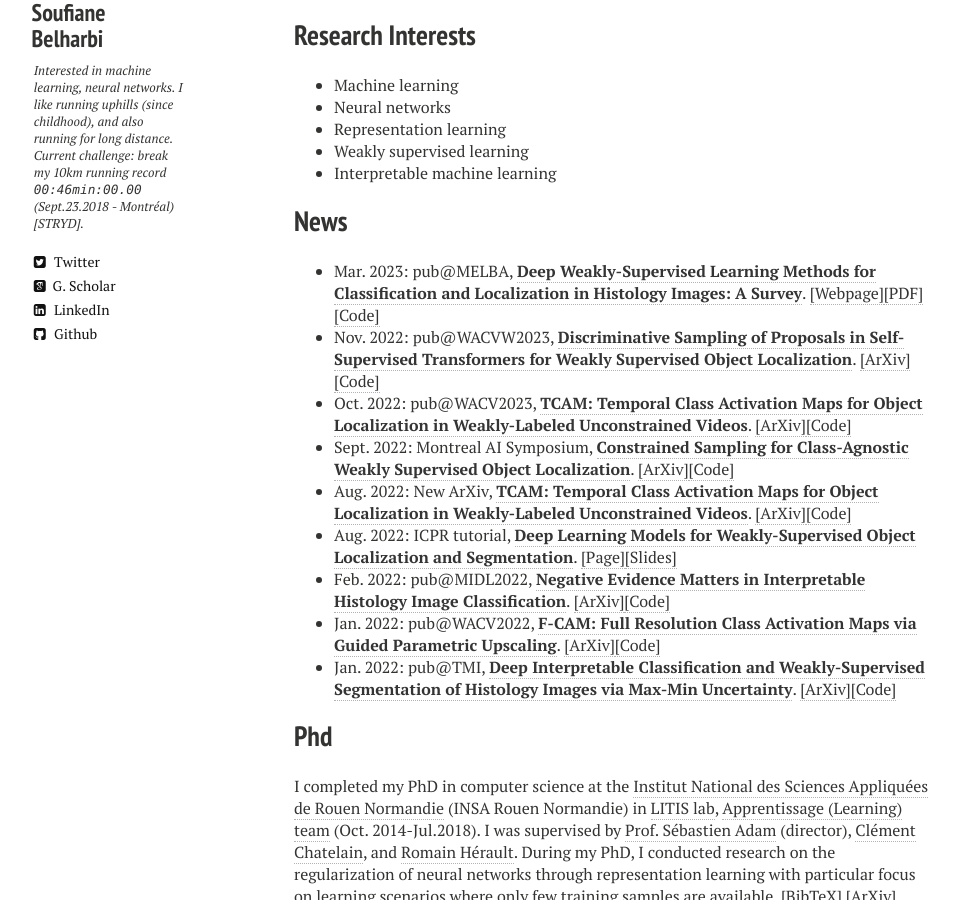
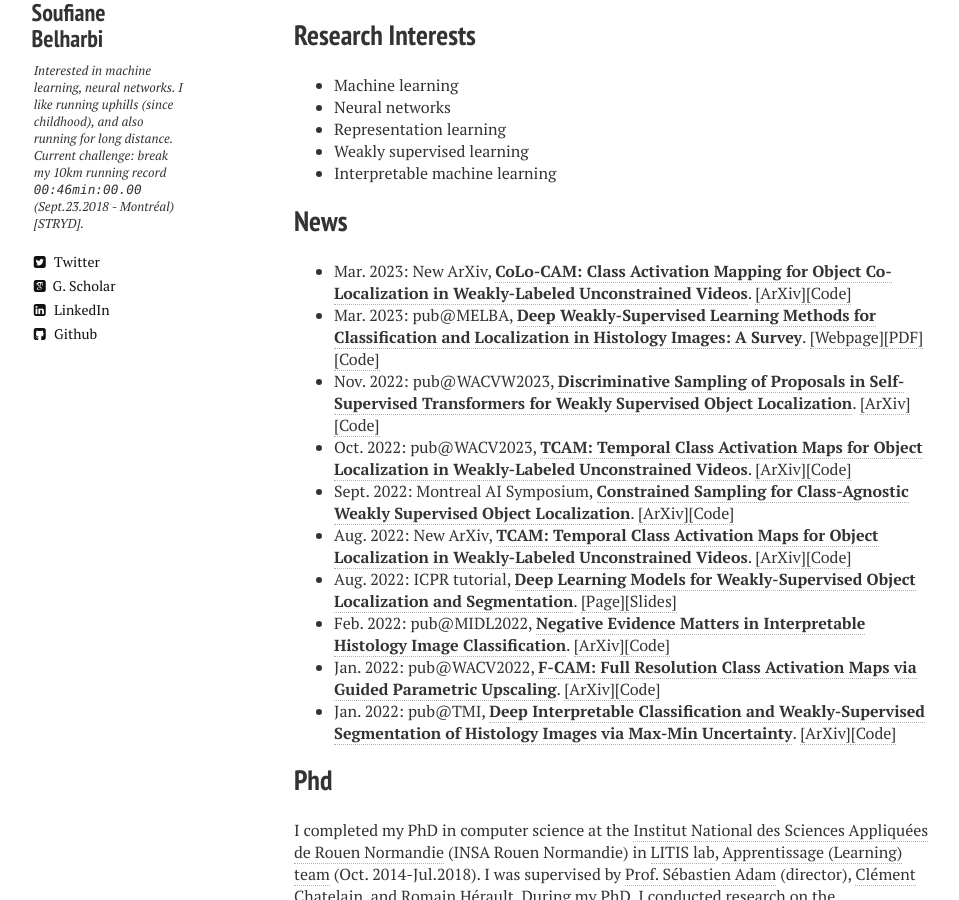
Before and after one commit to sbelharbi/sbelharbi.github.io, a Jekyll site: the page built from index.md, in a window 1280 px wide and 900 px high, scrolled down 1250 px. Shown: the whole window, without its empty margins (26-985 px from the left). Built offline with Jekyll 4.4.1, drawn with Linux system fonts in a browser that asks for light colours; nearby versions of some CDN libraries.

Commit message:
colo-cam arxiv.

```diff
--- a/index.md
+++ b/index.md
@@ -23,6 +23,7 @@ My name is Soufiane Belharbi. I am a post-doc at [LIVIA Lab., ÉTS, Montreal](ht
 
 
 ## News
+* Mar. 2023: New ArXiv, [**CoLo-CAM: Class Activation Mapping for Object Co-Localization in Weakly-Labeled Unconstrained Videos**](https://arxiv.org/abs/2303.09044). <a href="https://arxiv.org/abs/2303.09044">[ArXiv]</a><a href="https://github.com/sbelharbi/colo-cam">[Code]</a>
 * Mar. 2023: pub@MELBA, [**Deep Weakly-Supervised Learning Methods for Classification and Localization in Histology Images: A Survey**](https://www.melba-journal.org/papers/2023:004.html). <a href="https://www.melba-journal.org/papers/2023:004.html">[Webpage]</a><a href="https://www.melba-journal.org/pdf/2023:004.pdf">[PDF]</a><a href="https://github.com/jeromerony/survey_wsl_histology">[Code]</a>
 * Nov. 2022: pub@WACVW2023, [**Discriminative Sampling of Proposals in Self-Supervised Transformers for Weakly Supervised Object Localization**](https://arxiv.org/abs/2209.09209). <a href="https://arxiv.org/abs/2209.09209">[ArXiv]</a><a href="https://github.com/shakeebmurtaza/dips">[Code]</a>
 * Oct. 2022: pub@WACV2023, [**TCAM: Temporal Class Activation Maps for Object Localization in Weakly-Labeled Unconstrained Videos**](https://arxiv.org/abs/2208.14542). <a href="https://arxiv.org/abs/2208.14542">[ArXiv]</a><a href="https://github.com/sbelharbi/tcam-wsol-video">[Code]</a>
```
